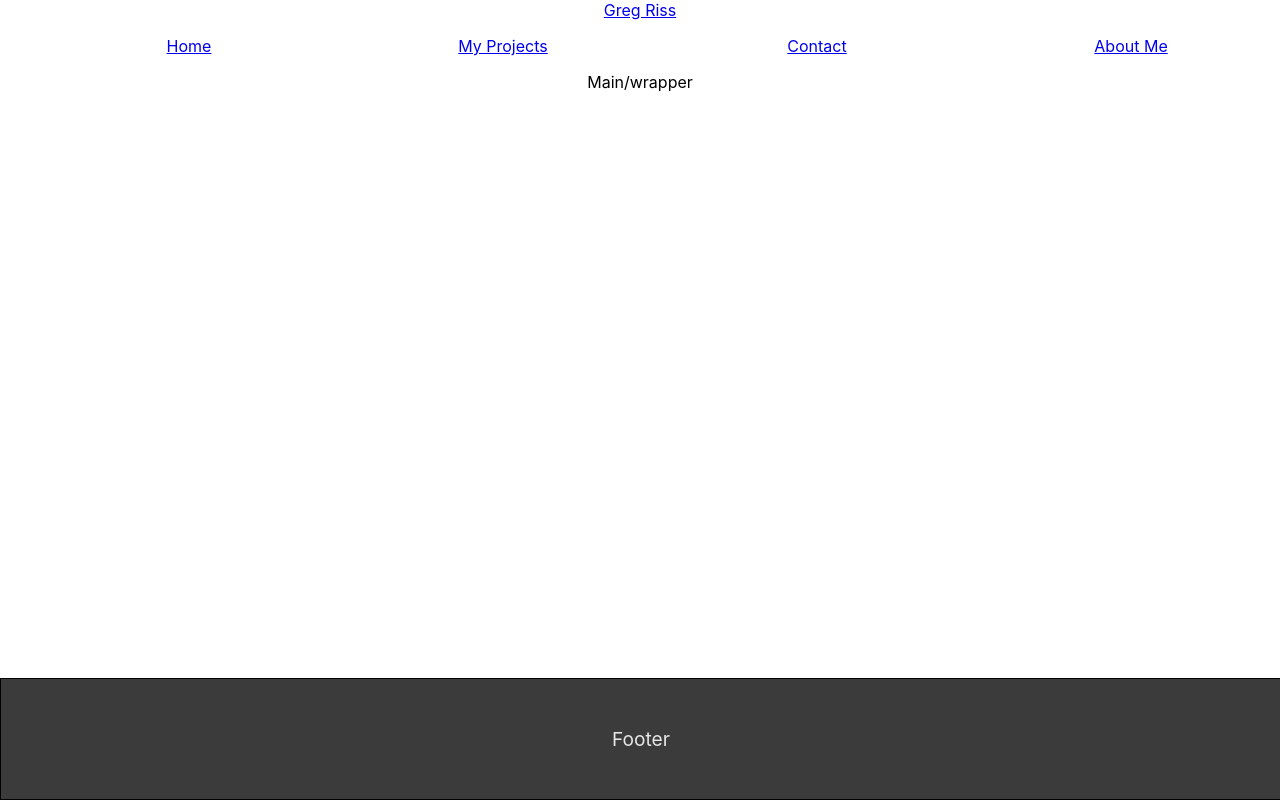
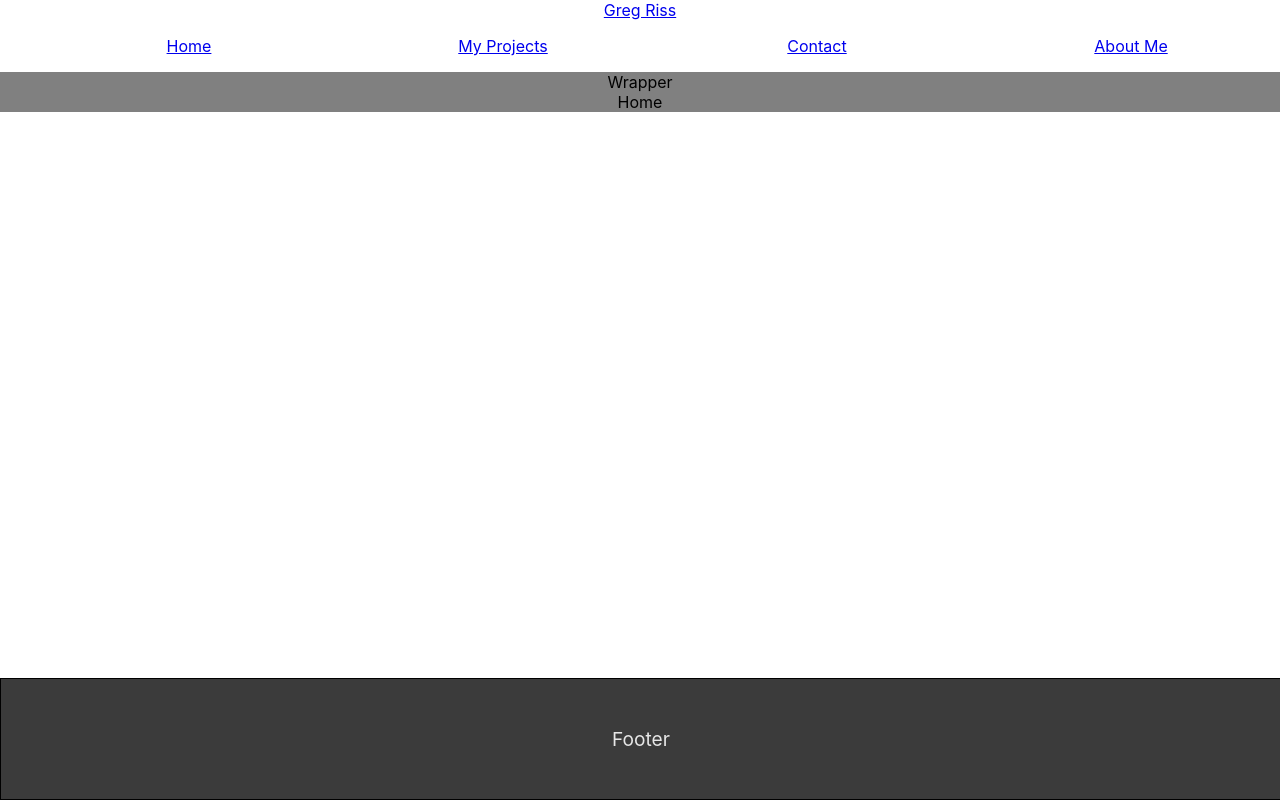
Before and after one commit to gregriss/dev-portfolio, a React (Create React App) app in the folder react-port/: page / in a window 1280 px wide. Built offline with nearby package versions, Linux system fonts and the light colour scheme.

Commit message:
add props.children and style.css file to wrapper component, remove starter code from App.js

```diff
--- /dev/null
+++ b/react-port/src/components/wrapper/style.css
@@ -0,0 +1,3 @@
+.wrapper {
+    background: gray;
+}
--- a/react-port/src/components/wrapper/wrapper.js
+++ b/react-port/src/components/wrapper/wrapper.js
@@ -1,11 +1,12 @@
 import React from 'react';
+import './style.css';
 
-function Wrapper() {
+function Wrapper(props) {
     return (
         <main className="wrapper">
-            Main/wrapper
+            Wrapper
+            {props.children}
         </main>
-        //  {...props}
     )
 }
 
```
Also changed, not shown: react-port/src/App.js (+0 -14 lines).
